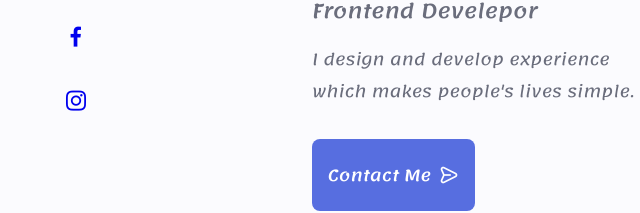
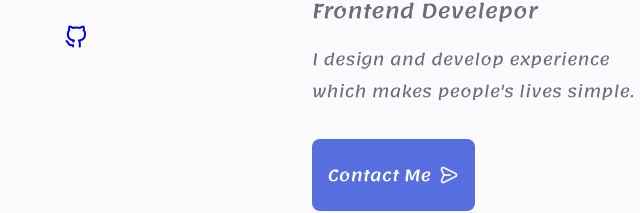
Before and after one commit to Julee03/Portfolio, a plain HTML site: page index.html in a window 1280 px wide. Shown: the part 337-550 px from the top of the page, 0-640 px from the left. Drawn offline with nearby package versions, Linux system fonts and the light colour scheme.

Commit message:
Update index.html

```diff
--- a/index.html
+++ b/index.html
@@ -88,13 +88,6 @@
                                 <i class="uil uil-github-alt"></i>
                             </a>
 
-                            <a href="https://www.facebook.com/julee.singh.12327608" taget="_blank" class="home__social icon">
-                                <i class="uil uil-facebook-f"></i>
-                            </a>
-
-                            <a href="https://www.instagram.com/invites/contact/?i=47zo7mg4la3q&utm_content=6j0zj89" taget="_blank" class="home__social icon">
-                                <i class="uil uil-instagram"></i>
-                            </a>
                         </div>
                         <div class="home__img">
                             <svg class="home__blob" viewBox="0 0 200 187" xmlns="http://www.w3.org/2000/svg" xmlns:xlink="http://www.w3.org/1999/xlink">
```
